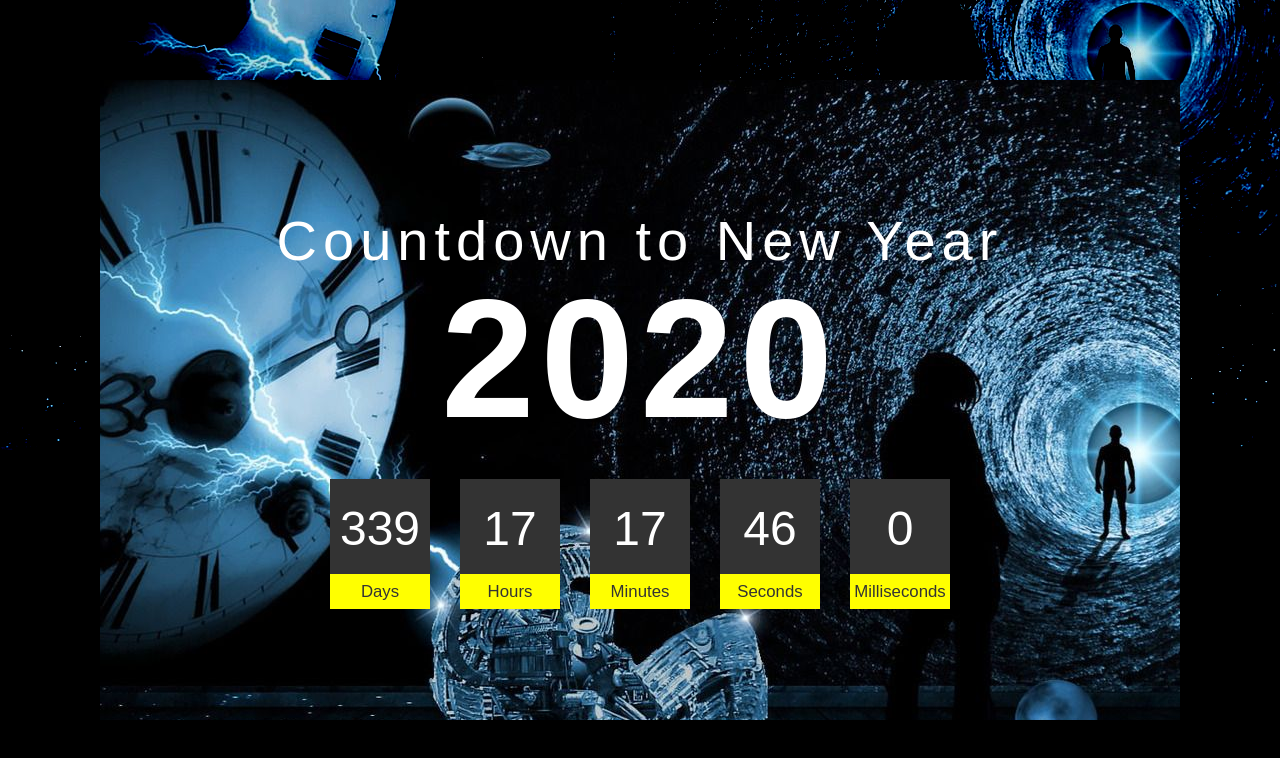
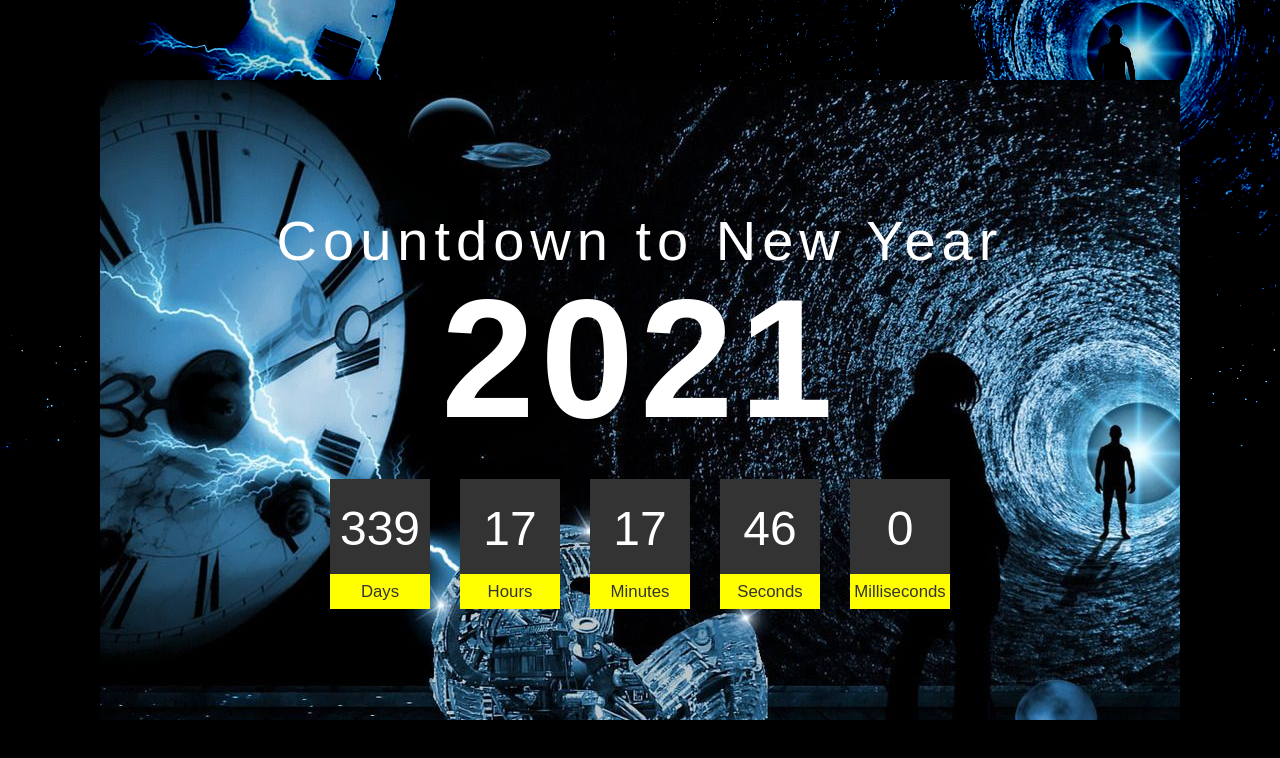
Before and after one commit to sarthakg043/newyear, a plain HTML site: page index.html in a window 1280 px wide. Drawn offline with Linux system fonts and the light colour scheme; a web font is replaced by a local one.

Commit message:
Updated for 2021

```diff
--- a/index.html
+++ b/index.html
@@ -7,7 +7,7 @@
 </head>
 <body>
 	<div class="container">
-		<h2>Countdown to New Year<span>2020</span></h2>
+		<h2>Countdown to New Year<span>2021</span></h2>
 		<div class="countdown">
 			<div id="day">N/A</div>
 			<div id="hour">N/A</div>
```
